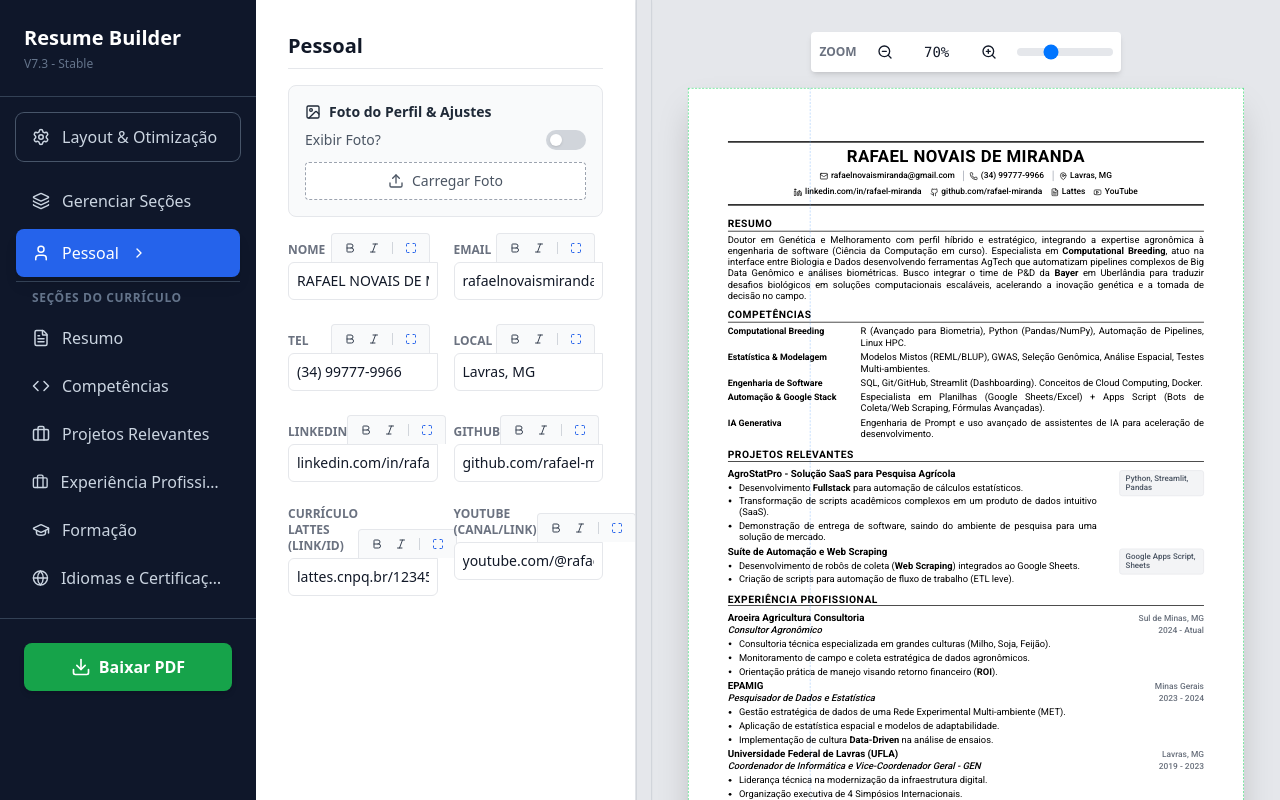
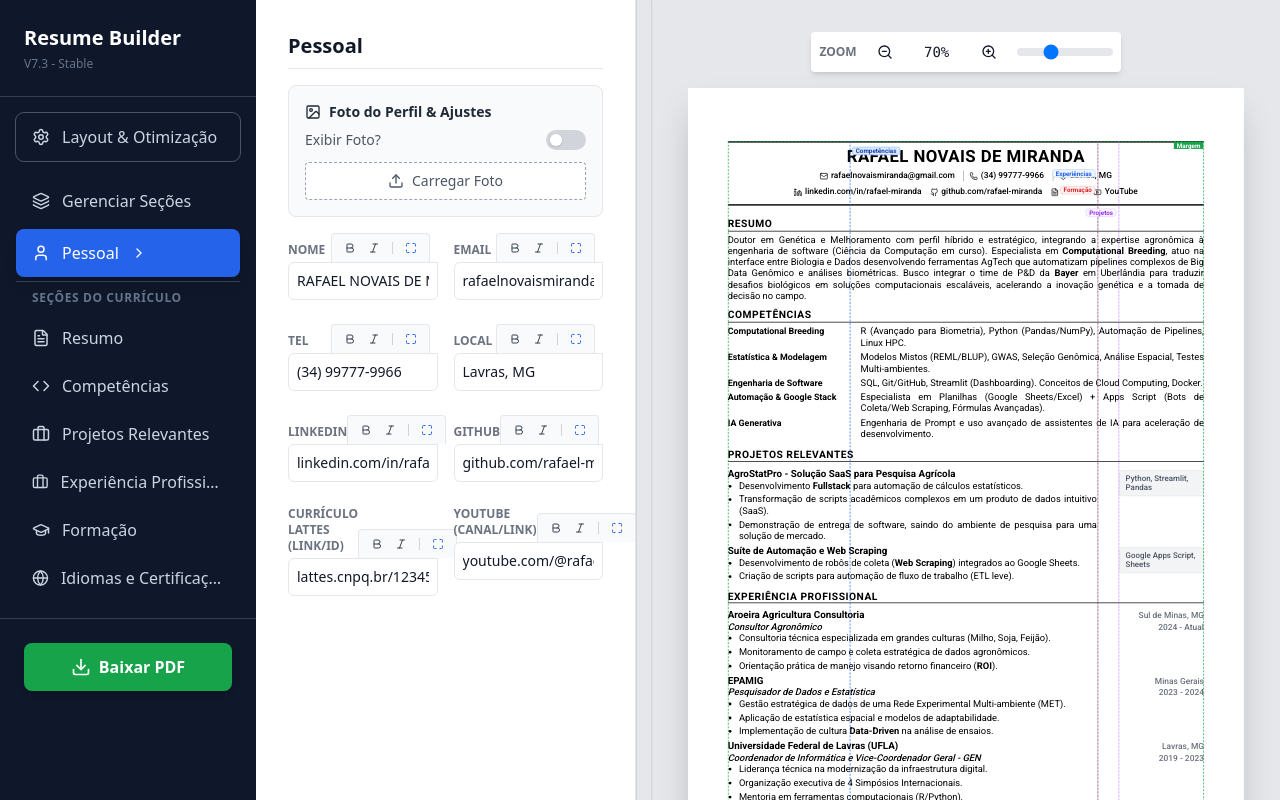
Before and after one commit to rafaelnm90/resumebuilder, a React (Create React App) app: page / in a window 1280 px wide. Shown: the top 800 px of the page. Built offline with nearby package versions, Linux system fonts and the light colour scheme.

Commit message:
Update ResumePreview.js

```diff
--- a/src/ResumePreview.js
+++ b/src/ResumePreview.js
@@ -22,7 +22,7 @@ export default function ResumePreview({ data, settings }) {
 
   const expColWidthCSS = `${settings.experienceColumnWidth}mm`;
   const eduColWidthCSS = `${settings.educationColumnWidth}mm`;
-  const projColWidthCSS = `${settings.projectsColumnWidth}mm`;
+  const projectsColWidthCSS = `${settings.projectsColumnWidth}mm`;
 
   const pageBreakClass = settings.pageBreakAuto ? '' : 'keep-together';
 
@@ -33,19 +33,23 @@ export default function ResumePreview({ data, settings }) {
     photoFlip, photoCover, photoBorder, photoShadow
   } = data.personal;
 
-  // Função auxiliar para pegar espaçamento da seção ou o global
+  // Lógica de cores dinâmicas
+  const themeColorStyle = settings.themeColor;
+
+  // 1. Cargos & Instituições & URL do Projeto
+  const roleColor = settings.roleUseThemeColor ? themeColorStyle : undefined;
+
+  // 2. Coluna da Direita (Datas, Locais E TECH)
+  const rightTextColor = settings.rightTextUseThemeColor ? themeColorStyle : undefined;
+
   const getSectionSpacing = (sectionId) => {
       const specific = settings.sectionItemSpacings?.[sectionId];
       return specific !== undefined ? `${specific}mm` : `${settings.itemSpacing}mm`;
   };
 
-  // ESTILO DINÂMICO PARA TEXTO À DIREITA (DATA/LOCAL/TAGS)
-  // Se a opção estiver marcada, usa bold e remove transparência. Se não, usa medium e opacidade.
   const rightTextStyle = settings.rightTextBold
     ? "font-bold text-gray-900"
     : "font-medium text-gray-700 opacity-75";
-
-  // src/ResumePreview.js
 
   const renderListItems = (items, sectionId) => {
     const activeStyle = LIST_STYLES[settings.listStyle] || LIST_STYLES['disc'];
@@ -65,7 +69,7 @@ export default function ResumePreview({ data, settings }) {
         if (isHeader) {
             text = item.slice(3);
             bulletClass = 'list-none';
-            extraClasses = 'font-bold mt-6 mb-1 pt-1';
+            extraClasses = 'font-bold mt-0 mb-0 pt-0';
         } else if (isSub) {
             text = item.slice(3);
             bulletClass = activeStyle.cssSub;
@@ -77,11 +81,6 @@ export default function ResumePreview({ data, settings }) {
             }
         }
 
-        // ALTERAÇÃO:
-        // 1. Cor do marcador depende de settings.listMarkerUseThemeColor
-        // 2. Se for TRUE: usa ThemeColor
-        // 3. Se for FALSE: usa BodyColor
-
         const markerColor = settings.listMarkerUseThemeColor ? settings.themeColor : (settings.bodyColor || '#374151');
 
         return (
@@ -91,7 +90,7 @@ export default function ResumePreview({ data, settings }) {
                 style={{
                     textAlign: settings.textAlign,
                     textJustify: 'inter-word',
-                    color: isHeader ? settings.bodyColor : markerColor // Aqui aplica a lógica
+                    color: isHeader ? settings.bodyColor : markerColor
                 }}
             >
                 <span style={{ color: settings.bodyColor || '#374151' }}>
@@ -216,11 +215,11 @@ export default function ResumePreview({ data, settings }) {
                     <div key={i} className={pageBreakClass}>
                       <div className="flex flex-row items-baseline justify-between flex-row-print">
                         <div className="font-bold text-[1.05em] leading-tight break-words flex-1 pr-3">{formatText(item.title)}</div>
-                        <div className={`text-[0.9em] text-right leading-tight flex-shrink-0 ${rightTextStyle}`} style={{ width: expColWidthCSS }}>{item.location}</div>
+                        <div className={`text-[0.9em] text-right leading-tight flex-shrink-0 ${rightTextStyle}`} style={{ width: expColWidthCSS, color: rightTextColor }}>{item.location}</div>
                       </div>
                       <div className="flex flex-row items-baseline justify-between flex-row-print">
-                        <div className="italic font-medium leading-tight break-words flex-1 pr-3">{formatText(item.subtitle)}</div>
-                        <div className={`text-[0.9em] text-right leading-tight flex-shrink-0 ${rightTextStyle}`} style={{ width: expColWidthCSS }}>{item.date}</div>
+                        <div className="italic font-medium leading-tight break-words flex-1 pr-3" style={{ color: roleColor }}>{formatText(item.subtitle)}</div>
+                        <div className={`text-[0.9em] text-right leading-tight flex-shrink-0 ${rightTextStyle}`} style={{ width: expColWidthCSS, color: rightTextColor }}>{item.date}</div>
                       </div>
                       <div className="mt-1" style={{ paddingRight: expColWidthCSS }}>
                         <ul className="list-outside ml-4" style={currentListStyle}>
@@ -265,13 +264,36 @@ export default function ResumePreview({ data, settings }) {
                     {data.projects.map((proj, i) => (
                         <div key={i} className={`${pageBreakClass} flex flex-row items-start gap-8 flex-row-print`}>
                         <div className="flex-1">
-                            <h4 className="font-bold text-[1.05em] break-words mb-1">{proj.title}</h4>
+                            {/* CORREÇÃO: TÍTULO EM PRETO (bodyColor) */}
+                            <h4 className="font-bold text-[1.05em] break-words mb-0.5" style={{ color: settings.bodyColor }}>{proj.title}</h4>
+
+                            {/* NOVO: URL USA A COR DE DESTAQUE DE CARGOS */}
+                            {proj.link && (
+                                <a
+                                    href={proj.link.startsWith('http') ? proj.link : `https://${proj.link}`}
+                                    target="_blank"
+                                    rel="noopener noreferrer"
+                                    className="block italic font-medium text-[0.9em] mb-1 hover:underline"
+                                    style={{ color: roleColor || 'inherit' }}
+                                >
+                                    {proj.link.replace(/^https?:\/\/(www\.)?/, '')}
+                                </a>
+                            )}
+
                             <ul className="list-outside ml-4" style={currentListStyle}>
                                 {renderListItems(proj.description, sectionId)}
                             </ul>
                         </div>
-                        <div className="flex-shrink-0 flex items-start justify-end mt-1" style={{ width: projColWidthCSS }}>
-                            <span className={`text-[0.85em] bg-gray-100 px-2 py-1 rounded border border-gray-200 inline-block break-words hyphens-auto ${settings.rightTextBold ? 'font-bold text-gray-800' : 'font-medium text-gray-600'}`} style={{ hyphens: 'auto' }}>
+                        <div className="flex-shrink-0 flex items-start justify-start mt-1" style={{ width: projectsColWidthCSS }}>
+                            {/* TECH USA A COR DA DIREITA */}
+                            <span
+                                className={`text-[0.85em] bg-gray-100 px-2 py-1 rounded border border-gray-200 inline-block break-words hyphens-auto ${settings.rightTextBold ? 'font-bold text-gray-800' : 'font-medium text-gray-600'}`}
+                                style={{
+                                    hyphens: 'auto',
+                                    color: rightTextColor,
+                                    borderColor: rightTextColor ? rightTextColor : undefined
+                                }}
+                            >
                                 {proj.tech}
                             </span>
                         </div>
@@ -292,13 +314,13 @@ export default function ResumePreview({ data, settings }) {
                         <div key={i} className={pageBreakClass}>
                         <div className="flex flex-row items-baseline justify-between flex-row-print">
                             <div className="font-bold text-[1.05em] leading-tight break-words flex-1 pr-4">{exp.company}</div>
-                            <div className={`text-[0.9em] text-right leading-tight flex-shrink-0 ${rightTextStyle}`} style={{ width: expColWidthCSS }}>{exp.location}</div>
+                            <div className={`text-[0.9em] text-right leading-tight flex-shrink-0 ${rightTextStyle}`} style={{ width: expColWidthCSS, color: rightTextColor }}>{exp.location}</div>
                         </div>
                         <div className="flex flex-row items-baseline justify-between flex-row-print">
-                            <div className="italic font-medium leading-tight break-words flex-1 pr-4">{exp.role}</div>
-                            <div className={`text-[0.9em] text-right leading-tight flex-shrink-0 ${rightTextStyle}`} style={{ width: expColWidthCSS }}>{exp.period}</div>
+                            <div className="italic font-medium leading-tight break-words flex-1 pr-4" style={{ color: roleColor }}>{exp.role}</div>
+                            <div className={`text-[0.9em] text-right leading-tight flex-shrink-0 ${rightTextStyle}`} style={{ width: expColWidthCSS, color: rightTextColor }}>{exp.period}</div>
                         </div>
-                        <div className="mt-1" style={{ paddingRight: expColWidthCSS }}>
+                        <div className="mt-0" style={{ paddingRight: expColWidthCSS }}>
                             <ul className="list-outside ml-4" style={currentListStyle}>
                                 {renderListItems(exp.description, sectionId)}
                             </ul>
@@ -320,11 +342,11 @@ export default function ResumePreview({ data, settings }) {
                         <div key={i} className={pageBreakClass}>
                             <div className="flex flex-row items-baseline justify-between flex-row-print">
                             <div className="font-bold leading-tight break-words flex-1 pr-4">{edu.degree}</div>
-                            <div className={`text-[0.9em] text-right leading-tight flex-shrink-0 ${rightTextStyle}`} style={{ width: eduColWidthCSS }}>{edu.period}</div>
+                            <div className={`text-[0.9em] text-right leading-tight flex-shrink-0 ${rightTextStyle}`} style={{ width: eduColWidthCSS, color: rightTextColor }}>{edu.period}</div>
                             </div>
                             <div className="flex flex-row items-baseline justify-between flex-row-print">
-                            <div className="leading-tight break-words flex-1 pr-4">{edu.institution}</div>
-                            <div className={`text-[0.9em] text-right leading-tight flex-shrink-0 ${rightTextStyle}`} style={{ width: eduColWidthCSS }}>{edu.location}</div>
+                            <div className="leading-tight break-words flex-1 pr-4" style={{ color: roleColor }}>{edu.institution}</div>
+                            <div className={`text-[0.9em] text-right leading-tight flex-shrink-0 ${rightTextStyle}`} style={{ width: eduColWidthCSS, color: rightTextColor }}>{edu.location}</div>
                             </div>
                             {edu.details && (
                             <div className="mt-0.5" style={{ paddingRight: eduColWidthCSS }}>
@@ -356,7 +378,6 @@ export default function ResumePreview({ data, settings }) {
     }
   };
 
-  // --- MONTAGEM DO CONTEÚDO ---
   const ResumeContent = (
       <>
         {renderHeader()}
@@ -367,7 +388,7 @@ export default function ResumePreview({ data, settings }) {
   const lineStyle = {
     width: '100%',
     height: '2px',
-    backgroundColor: settings.showPageLines ? settings.themeColor : 'transparent', // Se false, fica transparente mas ocupa espaço
+    backgroundColor: settings.showPageLines ? settings.themeColor : 'transparent',
   };
 
   const typographyStyles = {
@@ -377,7 +398,6 @@ export default function ResumePreview({ data, settings }) {
     lineHeight: settings.lineHeight,
   };
 
-  // ESTRUTURA UNIFICADA (TABELA PARA TODOS OS MODOS)
   return (
     <div id="resume-preview" lang="pt-BR" className="bg-white shadow-2xl relative" style={{
         ...typographyStyles,
@@ -387,13 +407,47 @@ export default function ResumePreview({ data, settings }) {
         position: 'relative'
     }}>
         {settings.showGuides && (
-            <>
-            <div className="absolute border border-green-400 border-dashed z-50 pointer-events-none page-guide" style={{ top: 0, bottom: 0, left: 0, right: 0 }}></div>
-            <div className="absolute border-r border-blue-400 border-dashed h-full z-50 pointer-events-none opacity-50 page-guide" style={{ left: `${settings.leftColumnWidth}mm`, top: 0, bottom: 0 }}></div>
-            </>
+            <div className="absolute inset-0 z-50 pointer-events-none page-guide">
+                <div
+                    className="absolute border border-green-600 border-dashed opacity-100"
+                    style={{
+                        top: '20mm',
+                        bottom: '20mm',
+                        left: '15mm',
+                        right: '15mm'
+                    }}
+                >
+                    <span className="absolute top-0 right-0 bg-green-600 text-white text-[9px] px-1 font-bold">Margem</span>
+                </div>
+
+                <div
+                    className="absolute border-r border-blue-600 border-dashed h-full opacity-100"
+                    style={{
+                        top: '20mm',
+                        bottom: '20mm',
+                        left: `calc(15mm + ${settings.leftColumnWidth}mm)`
+                    }}
+                >
+                   <span className="absolute top-2 -right-1 translate-x-full bg-blue-100 text-blue-800 text-[9px] px-1 border border-blue-300 rounded font-bold whitespace-nowrap">Competências</span>
+                </div>
+
+                <div className="absolute border-l border-blue-600 border-dotted h-full opacity-100"
+                    style={{ top: '20mm', bottom: '20mm', right: `calc(15mm + ${settings.experienceColumnWidth}mm)` }}>
+                     <span className="absolute top-10 -left-1 -translate-x-full bg-blue-50 text-blue-600 text-[9px] px-1 border border-blue-200 rounded font-bold whitespace-nowrap">Experiências</span>
+                </div>
+
+                <div className="absolute border-l border-red-500 border-dotted h-full opacity-100"
+                    style={{ top: '20mm', bottom: '20mm', right: `calc(15mm + ${settings.educationColumnWidth}mm)` }}>
+                     <span className="absolute top-16 -left-1 -translate-x-full bg-red-50 text-red-600 text-[9px] px-1 border border-red-200 rounded font-bold whitespace-nowrap">Formação</span>
+                </div>
+
+                <div className="absolute border-l border-purple-500 border-dotted h-full opacity-100"
+                    style={{ top: '20mm', bottom: '20mm', right: `calc(15mm + ${settings.projectsColumnWidth}mm)` }}>
+                     <span className="absolute top-24 -left-1 -translate-x-full bg-purple-50 text-purple-600 text-[9px] px-1 border border-purple-200 rounded font-bold whitespace-nowrap">Projetos</span>
+                </div>
+            </div>
         )}
 
-        {/* LINHA DE RODAPÉ FIXA (Controlada pela cor transparente) */}
         <div style={{
             position: 'fixed',
             bottom: '20mm',
@@ -408,7 +462,6 @@ export default function ResumePreview({ data, settings }) {
             <thead>
                 <tr>
                     <td style={{ paddingTop: '20mm', paddingBottom: '2mm', paddingLeft: '15mm', paddingRight: '15mm' }}>
-                        {/* A linha existe fisicamente, mas fica invisível se a opção estiver desmarcada */}
                         <div className="preview-line" style={lineStyle}></div>
                     </td>
                 </tr>
```
